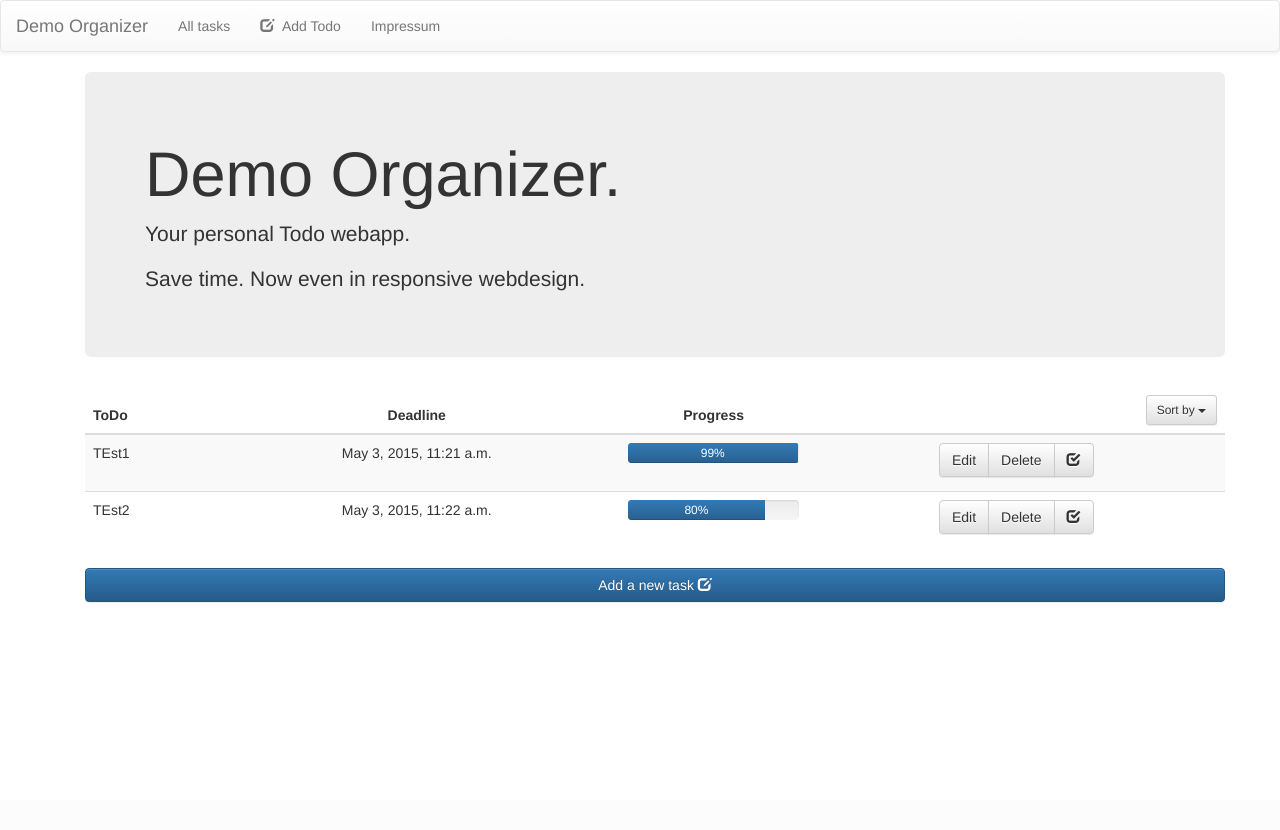
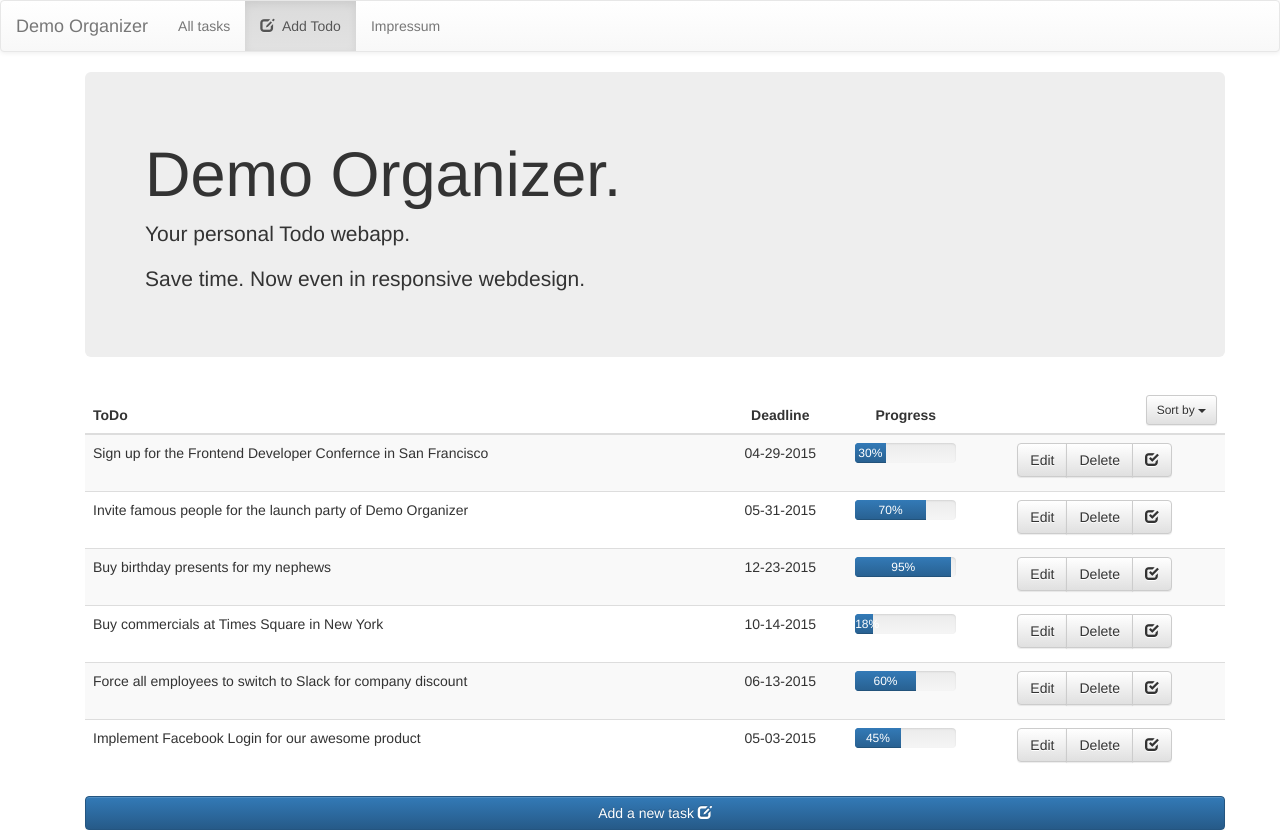
Before and after one commit to patreu22/todotracker, a Django app: page / in a window 1280 px wide. Before the commit the page ends 603 px from the top, so only its background shows below. Run offline with Django 3.2, Linux system fonts and the light colour scheme; data comes from the database, SQL or seed files in the repository; both versions use the stored data as it was after the commit; some libraries are stand-ins or nearby versions.

Commit message:
Revert "Link branch"

```diff
--- a/todolist/templates/base_page.html
+++ b/todolist/templates/base_page.html
@@ -1,3 +1,4 @@
+{% load staticfiles %}
 <!DOCTYPE html>
 <html lang="en">
 <head>
@@ -8,7 +9,7 @@
     <meta name="author" content="">
     <link rel="icon" href="../../favicon.ico">
 
-    <title>{% block title %}{% endblock %}</title>
+    <title>Demo Organizer - {% block title %}{% endblock %}</title>
 
     <!--
     Bootstrap Einbindung aus Beispiel (weiteres am Ende des Dokuments)
@@ -17,14 +18,15 @@
     -->
 
     <!-- Bootstrap -->
-    <!-- Latest compiled and minified CSS -->
-    <link rel="stylesheet" href="https://maxcdn.bootstrapcdn.com/bootstrap/3.3.4/css/bootstrap.min.css">
+    <link href="{% static "todolist/css/bootstrap.min.css" %}" rel="stylesheet">
+    <link href="{% static "todolist/css/bootstrap-theme.min.css" %}" rel="stylesheet">
+    <link href="{% static "todolist/js/bootstrap.min.js" %}" rel="stylesheet">
 
-    <!-- Optional theme -->
-    <link rel="stylesheet" href="https://maxcdn.bootstrapcdn.com/bootstrap/3.3.4/css/bootstrap-theme.min.css">
+    <!-- jQuery (necessary for Bootstrap's JavaScript plugins) -->
+    <script src="https://ajax.googleapis.com/ajax/libs/jquery/1.11.2/jquery.min.js"></script>
 
-    <!-- Latest compiled and minified JavaScript -->
-    <script src="https://maxcdn.bootstrapcdn.com/bootstrap/3.3.4/js/bootstrap.min.js"></script>
+    <!-- Custom styles for this template -->
+    <link href="{% static "todolist/site.css" %}" rel="stylesheet">
 
     <!-- HTML5 shim and Respond.js IE8 support of HTML5 elements and media queries -->
     <!--[if lt IE 9]>
@@ -37,13 +39,13 @@
         <nav class="navbar navbar-default">
           <div class="container-fluid">
             <div class="navbar-header">
-              <a class="navbar-brand" href="/">Demo Organizer</a>
+              <a class="navbar-brand" href="demoIndex.html">Demo Organizer</a>
             </div>
             <div>
               <ul class="nav navbar-nav">
-                <li><a href="/">All tasks</a></li>
-                <li><a href="add.html"><span class="glyphicon glyphicon-edit"></span>&nbsp;&nbsp;Add Todo</a></li>
-                <li><a href="impressum.html">Impressum</a></li>
+                <li><a href="demoIndex.html">All tasks</a></li>
+                <li class="active"><a href="demoAdd.html"><span class="glyphicon glyphicon-edit"></span>&nbsp;&nbsp;Add Todo</a></li>
+                <li><a href="demoImpressum.html">Impressum</a></li>
               </ul>
             </div>
           </div>
--- a/todolist/templates/index.html
+++ b/todolist/templates/index.html
@@ -1,7 +1,29 @@
 
 {% extends "base_page.html" %}
 
+{% load staticfiles %}
+
 {% block content %}
+<!DOCTYPE html>
+<html lang="en">
+  <head>
+    <meta charset="utf-8">
+    <meta http-equiv="X-UA-Compatible" content="IE=edge">
+    <meta name="viewport" content="width=device-width, initial-scale=1">
+    <!-- The above 3 meta tags *must* come first in the head; any other head content must come *after* these tags -->
+    <title>ToDo Demo</title>
+    <!-- Latest compiled and minified CSS -->
+    <link rel="stylesheet" href="https://maxcdn.bootstrapcdn.com/bootstrap/3.3.4/css/bootstrap.min.css">
+
+    <!-- Optional theme -->
+    <link rel="stylesheet" href="https://maxcdn.bootstrapcdn.com/bootstrap/3.3.4/css/bootstrap-theme.min.css">
+
+    <!-- Latest compiled and minified JavaScript -->
+    <script src="https://maxcdn.bootstrapcdn.com/bootstrap/3.3.4/js/bootstrap.min.js"></script>
+
+
+  </head>
+  <body>
 
         <!--Pageheader -->
         <div class="container">
@@ -40,29 +62,116 @@
             </tr>
           </thead>
 
-
+          <!--Table content-->
           <tbody>
-            <!--Table content-->
-            {% for todo in object_list %}
-            <tr>
-              <td class="text-left">{{todo.title}}</td>
-              <td> {{todo.deadline}}</td>
+              <tr>
+              <td class="text-left">Sign up for the Frontend Developer Confernce in San Francisco</td>
+              <td>04-29-2015</td>
               <td>
                 <div class="progress">
-                  <div class="progress-bar" role="progressbar" aria-valuenow="{{todo.progress}}" aria-valuemin="0" aria-valuemax="100" style="width: {{todo.progress}}%">
-                    {{todo.progress}}%
+                  <div class="progress-bar" role="progressbar" aria-valuenow="30" aria-valuemin="0" aria-valuemax="100" style="width:30%">
+                    30%
                   </div>
                 </div>
               </td>
               <td >
                 <div class="btn-group">
-                  <a href="edit/{{todo.id}}" role="button" class="btn btn-default">Edit</a>
+                  <a href="demoEdit.html" role="button" class="btn btn-default">Edit</a>
                   <button class="btn btn-default">Delete</button>
                   <button class="btn btn-default" data-toggle="tooltip" title="Done?" data-placement="right"><span class="glyphicon glyphicon-check"></button>
                 </div>
               </td>
-          {% endfor %}
-
+            </tr>
+            <tr>
+              <td class="text-left">Invite famous people for the launch party of Demo Organizer</td>
+              <td>05-31-2015</td>
+              <td>
+                <div class="progress">
+                  <div class="progress-bar" role="progressbar" aria-valuenow="70" aria-valuemin="0" aria-valuemax="100" style="width:70%">
+                    70%
+                   </div>
+                </div>
+              </td>
+            <td>
+              <div class="btn-group">
+                <button class="btn btn-default">Edit</button>
+                <button class="btn btn-default">Delete</button>
+                <button class="btn btn-default" data-toggle="tooltip" title="Done?" data-placement="right"><span class="glyphicon glyphicon-check"></button>
+              </div>
+            </td>
+            </tr>
+            <tr>
+              <td class="text-left">Buy birthday presents for my nephews</td>
+              <td>12-23-2015</td>
+              <td>
+                <div class="progress">
+                  <div class="progress-bar" role="progressbar" aria-valuenow="95" aria-valuemin="0" aria-valuemax="100" style="width:95%">
+                    95%
+                  </div>
+                </div>
+              </td>
+              <td>
+                <div class="btn-group">
+                  <button class="btn btn-default">Edit</button>
+                  <button class="btn btn-default">Delete</button>
+                  <button class="btn btn-default" data-toggle="tooltip" title="Done?" data-placement="right"><span class="glyphicon glyphicon-check"></button>
+                </div>
+              </td>
+            </tr>
+              <tr>
+              <td class="text-left">Buy commercials at Times Square in New York</td>
+              <td>10-14-2015</td>
+              <td>
+                <div class="progress">
+                  <div class="progress-bar" role="progressbar" aria-valuenow="18" aria-valuemin="0" aria-valuemax="100" style="width:18%">
+                    18%
+                  </div>
+                </div>
+              </td>
+              <td >
+                <div class="btn-group">
+                  <button class="btn btn-default">Edit</button>
+                  <button class="btn btn-default">Delete</button>
+                  <button class="btn btn-default" data-toggle="tooltip" title="Done?" data-placement="right"><span class="glyphicon glyphicon-check"></button>
+                </div>
+              </td>
+            </tr>
+            <tr>
+              <td class="text-left">Force all employees to switch to Slack for company discount</td>
+              <td>06-13-2015</td>
+              <td>
+                <div class="progress">
+                  <div class="progress-bar" role="progressbar" aria-valuenow="60" aria-valuemin="0" aria-valuemax="100" style="width:60%">
+                    60%
+                   </div>
+                </div>
+              </td>
+              <td>
+              <div class="btn-group">
+                <button class="btn btn-default">Edit</button>
+                <button class="btn btn-default">Delete</button>
+                <button class="btn btn-default" data-toggle="tooltip" title="Done?" data-placement="right"><span class="glyphicon glyphicon-check"></button>
+              </div>
+            </td>
+            </tr>
+            <tr>
+              <td class="text-left">Implement Facebook Login for our awesome product</td>
+              <td>05-03-2015</td>
+              <td>
+                <div class="progress">
+                  <div class="progress-bar" role="progressbar" aria-valuenow="45" aria-valuemin="0" aria-valuemax="100" style="width:45%">
+                    45%
+                  </div>
+                </div>
+              </td>
+              <td>
+                <div class="btn-group">
+                  <button class="btn btn-default">Edit</button>
+                  <button class="btn btn-default">Delete</button>
+                  <button class="btn btn-default" data-toggle="tooltip" title="Done?" data-placement="right"><span class="glyphicon glyphicon-check"></button>
+                </div>
+              </td>
+            </tr>
 
           <!--Script for auto-generated todos-->
           <!--
@@ -93,7 +202,7 @@
 
           <!--Add a to do-->
           <div class="container">
-              <a href="add.html" role="button" class="btn btn-primary btn-block">Add a new task
+              <a href="demoAdd.html" role="button" class="btn btn-primary btn-block">Add a new task
               <span class="glyphicon glyphicon-edit"></span></a>
           </div>
 
@@ -108,3 +217,4 @@
 
   </body>
   {% endblock %}
+</html>
--- a/todolist/urls.py
+++ b/todolist/urls.py
@@ -3,7 +3,5 @@
 
 urlpatterns = patterns('',
     url(r'^$', views.IndexView.as_view(), name='index'),
-    url(r'^add', views.AddView.as_view(), name='add'),
-    url(r'^impressum', views.ImpressumView.as_view(), name='impressum'),
-    url(r'^edit/(?P<pk>\d+)$', views.UpdateView.as_view(), name='todo_edit'),
+    url(r'^create', views.CreateView.as_view(), name='create'),
 )
--- a/todolist/views.py
+++ b/todolist/views.py
@@ -1,7 +1,7 @@
 from django.shortcuts import render
 from django.http import HttpResponse
 from django.views import generic
-from django.views.generic import TemplateView, ListView, CreateView, UpdateView
+from django.views.generic import TemplateView, ListView, CreateView
 from todolist.models import Todo
 
 # Create your views here.
@@ -9,17 +9,8 @@
     template_name = 'index.html'
     model = Todo
 
-class ImpressumView(TemplateView):
-    template_name = 'impressum.html'
-
-class AddView(CreateView):
-    template_name = 'add.html'
+class CreateView(CreateView):
+    template_name = 'create.html'
     model = Todo
     fields = ['title','deadline','progress']
     success_url = '/'
-
-class UpdateView(UpdateView):
-    template_name = 'edit.html'
-    model = Todo
-    fields = ['title','deadline','progress']
-    success_url = '/'
```
Also changed, not shown: todolist/templates/add.html (deleted, +0 -39 lines), todolist/templates/create.html (added, +62 -0 lines), todolist/templates/edit.html (deleted, +0 -45 lines), todolist/templates/impressum.html (deleted, +0 -39 lines), db.sqlite3, 11 other files.
